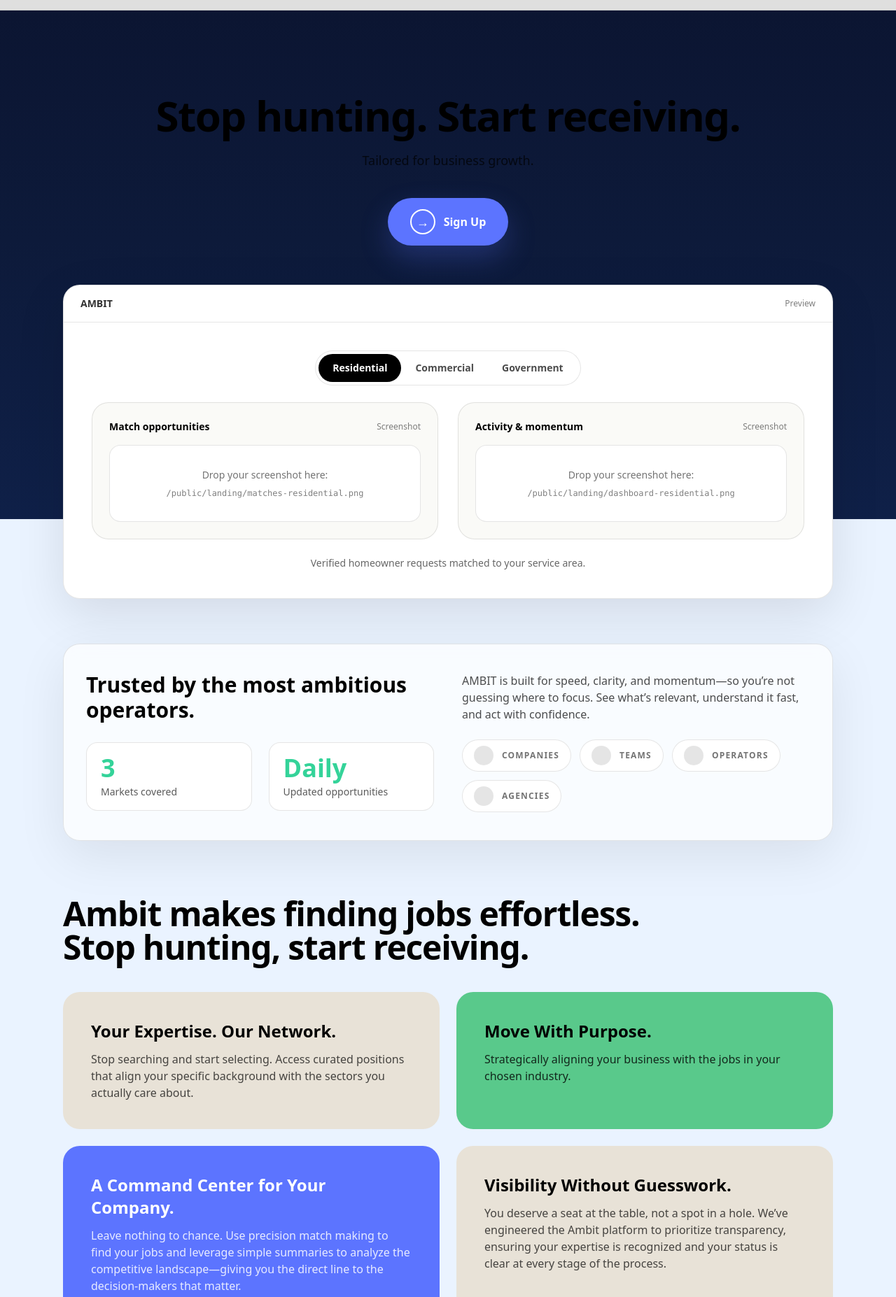
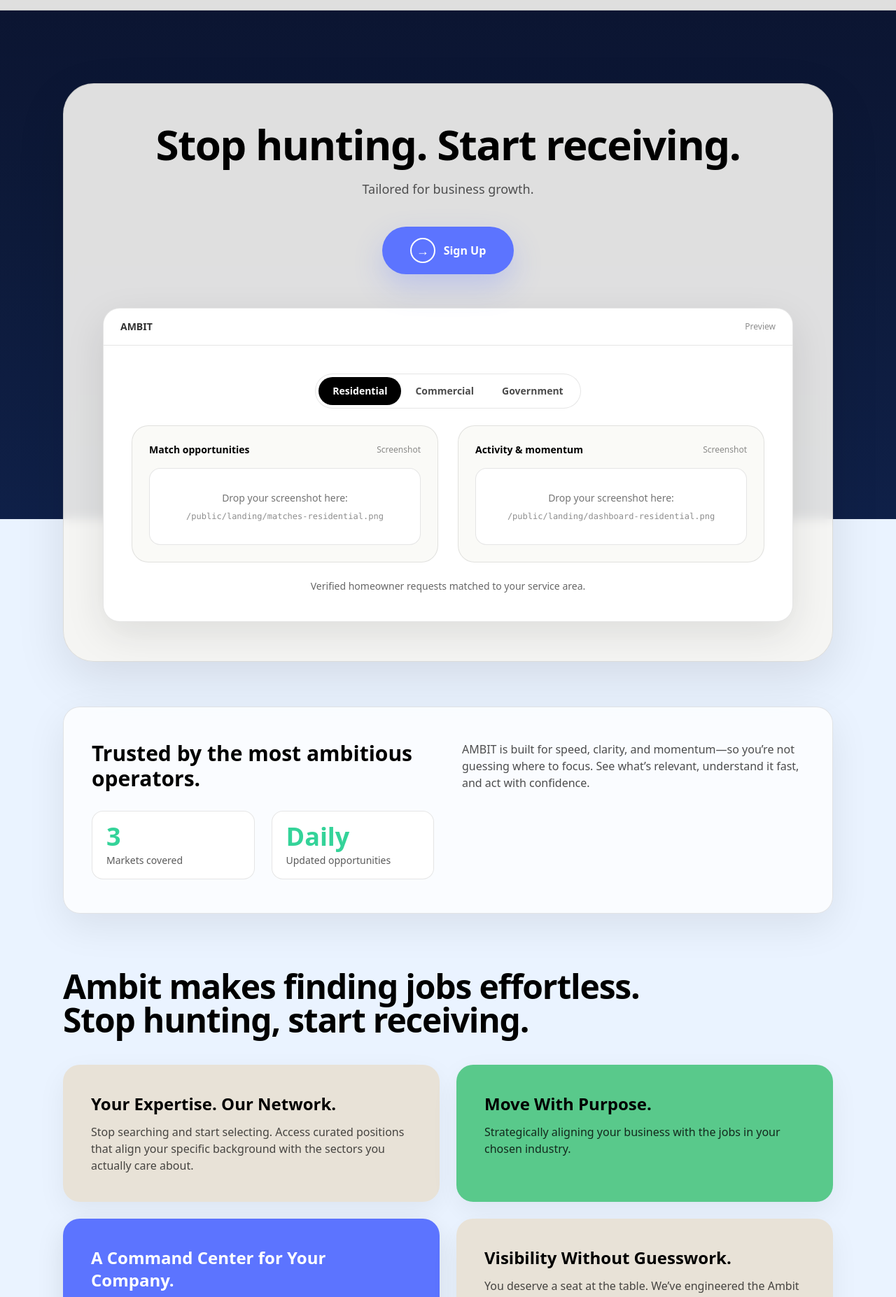
Before and after one commit to seansevrix/ambit, a Next.js app: page / in a window 1280 px wide. Shown: the part 58-1912 px from the top of the page at 70% size. Built offline with nearby package versions, Linux system fonts and the light colour scheme.

Commit message:
Force baby-blue background everywhere (remove all dark)

```diff
--- a/app/page.tsx
+++ b/app/page.tsx
@@ -20,32 +20,25 @@ function marketSub(m: Market) {
 
 const CONTAINER = "mx-auto max-w-[1180px] px-6 lg:px-10";
 
-function ArrowBadge() {
+function ArrowBadge({ dark = false }: { dark?: boolean }) {
   return (
-    <span className="mr-3 inline-flex h-9 w-9 items-center justify-center rounded-full border-2 border-white">
+    <span
+      className={[
+        "mr-3 inline-flex h-9 w-9 items-center justify-center rounded-full border-2",
+        dark ? "border-black" : "border-white",
+      ].join(" ")}
+    >
       <span className="text-lg font-black">→</span>
     </span>
   );
 }
 
-function LogoPill({ label }: { label: string }) {
-  return (
-    <div className="flex items-center gap-3 rounded-full border border-black/10 bg-white px-4 py-2">
-      <div className="h-7 w-7 rounded-full bg-black/10" />
-      <div className="text-xs font-semibold tracking-widest text-black/55 uppercase">
-        {label}
-      </div>
-    </div>
-  );
-}
-
 export default function HomePage() {
   const [market, setMarket] = useState<Market>("residential");
-
   const [modalOpen, setModalOpen] = useState(false);
   const [modalKind, setModalKind] = useState<"company" | "individual">("company");
 
-  // ✅ Hard-force baby-blue everywhere (this hides any dark background coming from layout)
+  // ✅ HARD FORCE: no dark background anywhere — html + body + a fixed baby-blue layer
   useEffect(() => {
     const prevHtml = document.documentElement.style.backgroundColor;
     const prevBody = document.body.style.backgroundColor;
@@ -59,6 +52,7 @@ export default function HomePage() {
     };
   }, []);
 
+  // Listen for nav "Sign Up" button (SiteNav dispatches this)
   useEffect(() => {
     function onOpen(e: any) {
       const kind = e?.detail?.kind === "individual" ? "individual" : "company";
@@ -73,12 +67,14 @@ export default function HomePage() {
 
   return (
     <div className="relative min-h-screen text-black">
-      {/* ✅ Baby-blue full-bleed background (covers any dark frame behind) */}
-      <div className="pointer-events-none fixed inset-0 -z-20 bg-[#EAF3FF]" />
-      {/* subtle pattern (light) */}
-      <div className="pointer-events-none fixed inset-0 -z-10 opacity-[0.18] [background-image:linear-gradient(135deg,rgba(0,0,0,0.12)_1px,transparent_1px),linear-gradient(45deg,rgba(0,0,0,0.12)_1px,transparent_1px)] [background-size:180px_180px]" />
-      {/* soft glow */}
-      <div className="pointer-events-none fixed inset-0 -z-10 bg-[radial-gradient(1000px_650px_at_50%_0%,rgba(92,116,255,0.16),transparent_60%)]" />
+      {/* ✅ Full-bleed baby-blue base (covers EVERYTHING behind) */}
+      <div className="pointer-events-none fixed inset-0 -z-50 bg-[#EAF3FF]" />
+
+      {/* very subtle pattern (still light) */}
+      <div className="pointer-events-none fixed inset-0 -z-40 opacity-[0.10] [background-image:linear-gradient(135deg,rgba(0,0,0,0.10)_1px,transparent_1px),linear-gradient(45deg,rgba(0,0,0,0.10)_1px,transparent_1px)] [background-size:180px_180px]" />
+
+      {/* soft baby-blue glow (NOT dark) */}
+      <div className="pointer-events-none fixed inset-0 -z-40 bg-[radial-gradient(900px_600px_at_50%_0%,rgba(92,116,255,0.16),transparent_62%)]" />
 
       <SignupModal
         open={modalOpen}
@@ -87,14 +83,15 @@ export default function HomePage() {
         market={market}
       />
 
-      {/* HERO */}
-      <section className={`${CONTAINER} pt-20 pb-16`}>
+      {/* HERO (light panel like Malakye) */}
+      <section className={`${CONTAINER} pt-16 pb-16`}>
+        <div className="rounded-[44px] border border-black/10 bg-[#F7F5F2]/90 shadow-[0_24px_70px_rgba(0,0,0,0.10)] backdrop-blur px-8 py-14 sm:px-14">
           <div className="text-center">
             <h1 className="text-5xl font-black tracking-tight sm:text-6xl sm:whitespace-nowrap">
               Stop hunting. Start receiving.
             </h1>
 
-          <p className="mx-auto mt-5 max-w-2xl text-lg text-black/70">
+            <p className="mx-auto mt-5 max-w-2xl text-lg text-black/65">
               Tailored for business growth.
             </p>
 
@@ -104,21 +101,22 @@ export default function HomePage() {
                   setModalKind("company");
                   setModalOpen(true);
                 }}
-              className="group inline-flex w-full max-w-sm items-center justify-center rounded-full bg-[#5C74FF] px-8 py-4 text-base font-semibold text-white shadow-[0_18px_40px_rgba(92,116,255,0.25)] hover:bg-[#465DFF] sm:w-auto"
+                className="inline-flex items-center justify-center rounded-full bg-[#5C74FF] px-10 py-4 text-base font-semibold text-white shadow-[0_18px_40px_rgba(92,116,255,0.25)] hover:bg-[#465DFF] transition"
               >
                 <ArrowBadge />
                 Sign Up
               </button>
             </div>
 
-          {/* Preview strip */}
-          <div className="mt-14 overflow-hidden rounded-3xl border border-black/10 bg-white shadow-[0_22px_70px_rgba(0,0,0,0.10)]">
+            {/* Preview strip (still light) */}
+            <div className="mt-12 overflow-hidden rounded-3xl border border-black/10 bg-white shadow-[0_18px_55px_rgba(0,0,0,0.10)]">
               <div className="flex items-center justify-between border-b border-black/10 px-6 py-4">
                 <div className="text-sm font-semibold text-black/80">AMBIT</div>
-              <div className="text-xs text-black/50">Preview</div>
+                <div className="text-xs text-black/45">Preview</div>
               </div>
 
               <div className="p-7 sm:p-10">
+                {/* market toggle */}
                 <div className="mb-6 inline-flex rounded-full border border-black/10 bg-white p-1">
                   {MARKETS.map((m) => {
                     const active = m.key === market;
@@ -144,11 +142,11 @@ export default function HomePage() {
                   <div className="rounded-3xl border border-black/10 bg-[#FAFAF7] p-6">
                     <div className="flex items-center justify-between">
                       <div className="text-sm font-semibold">Match opportunities</div>
-                    <div className="text-xs text-black/50">Screenshot</div>
+                      <div className="text-xs text-black/45">Screenshot</div>
                     </div>
                     <div className="mt-4 rounded-2xl border border-black/10 bg-white p-8 text-sm text-black/55">
                       Drop your screenshot here:
-                    <div className="mt-2 font-mono text-xs text-black/50">
+                      <div className="mt-2 font-mono text-xs text-black/45">
                         /public/landing/matches-{market}.png
                       </div>
                     </div>
@@ -156,12 +154,12 @@ export default function HomePage() {
 
                   <div className="rounded-3xl border border-black/10 bg-[#FAFAF7] p-6">
                     <div className="flex items-center justify-between">
-                    <div className="text-sm font-semibold">Activity & momentum</div>
-                    <div className="text-xs text-black/50">Screenshot</div>
+                      <div className="text-sm font-semibold">Activity &amp; momentum</div>
+                      <div className="text-xs text-black/45">Screenshot</div>
                     </div>
                     <div className="mt-4 rounded-2xl border border-black/10 bg-white p-8 text-sm text-black/55">
                       Drop your screenshot here:
-                    <div className="mt-2 font-mono text-xs text-black/50">
+                      <div className="mt-2 font-mono text-xs text-black/45">
                         /public/landing/dashboard-{market}.png
                       </div>
                     </div>
@@ -172,15 +170,15 @@ export default function HomePage() {
               </div>
             </div>
           </div>
+        </div>
       </section>
 
-      {/* TRUST */}
+      {/* TRUST (light — no dark bars) */}
       <section className={`${CONTAINER} pb-20`}>
-        <div className="rounded-3xl border border-black/10 bg-white/70 backdrop-blur px-8 py-10 shadow-[0_22px_70px_rgba(0,0,0,0.08)]">
-          <div className="grid gap-10 lg:grid-cols-2 lg:items-start">
+        <div className="rounded-3xl border border-black/10 bg-white/75 backdrop-blur px-10 py-12 shadow-[0_18px_55px_rgba(0,0,0,0.08)]">
+          <div className="grid gap-10 lg:grid-cols-2">
             <div>
               <h2 className="text-3xl font-black">Trusted by the most ambitious operators.</h2>
-
               <div className="mt-7 grid gap-6 sm:grid-cols-2">
                 <div className="rounded-2xl border border-black/10 bg-white px-5 py-4">
                   <div className="text-4xl font-black text-[#34D399]">3</div>
@@ -196,18 +194,12 @@ export default function HomePage() {
             <div className="text-black/70">
               AMBIT is built for speed, clarity, and momentum—so you’re not guessing where to focus.
               See what’s relevant, understand it fast, and act with confidence.
-              <div className="mt-6 flex flex-wrap gap-3">
-                <LogoPill label="Companies" />
-                <LogoPill label="Teams" />
-                <LogoPill label="Operators" />
-                <LogoPill label="Agencies" />
-              </div>
             </div>
           </div>
         </div>
       </section>
 
-      {/* FEATURE BLOCKS */}
+      {/* FEATURE BLOCKS (no dark blocks) */}
       <section className={`${CONTAINER} pb-20`}>
         <h2 className="text-5xl font-black tracking-tight">
           Ambit makes finding jobs effortless.
@@ -216,7 +208,7 @@ export default function HomePage() {
         </h2>
 
         <div className="mt-10 grid gap-6 lg:grid-cols-2">
-          <div className="rounded-3xl bg-[#E8E2D7] p-10">
+          <div className="rounded-3xl bg-[#E8E2D7] p-10 shadow-[0_14px_40px_rgba(0,0,0,0.06)]">
             <div className="text-2xl font-black">Your Expertise. Our Network.</div>
             <div className="mt-3 text-black/70">
               Stop searching and start selecting. Access curated positions that align your specific
@@ -224,34 +216,34 @@ export default function HomePage() {
             </div>
           </div>
 
-          <div className="rounded-3xl bg-[#59C98B] p-10">
+          <div className="rounded-3xl bg-[#59C98B] p-10 shadow-[0_14px_40px_rgba(0,0,0,0.06)]">
             <div className="text-2xl font-black text-black">Move With Purpose.</div>
             <div className="mt-3 text-black/80">
               Strategically aligning your business with the jobs in your chosen industry.
             </div>
           </div>
 
-          <div className="rounded-3xl bg-[#5C74FF] p-10 text-white lg:col-span-1">
+          <div className="rounded-3xl bg-[#5C74FF] p-10 text-white shadow-[0_14px_40px_rgba(0,0,0,0.10)]">
             <div className="text-2xl font-black">A Command Center for Your Company.</div>
-            <div className="mt-3 text-white/85">
+            <div className="mt-3 text-white/90">
               Leave nothing to chance. Use precision match making to find your jobs and leverage
               simple summaries to analyze the competitive landscape—giving you the direct line to
               the decision-makers that matter.
             </div>
           </div>
 
-          <div className="rounded-3xl bg-[#E8E2D7] p-10">
+          <div className="rounded-3xl bg-[#E8E2D7] p-10 shadow-[0_14px_40px_rgba(0,0,0,0.06)]">
             <div className="text-2xl font-black">Visibility Without Guesswork.</div>
             <div className="mt-3 text-black/70">
-              You deserve a seat at the table, not a spot in a hole. We’ve engineered the Ambit
-              platform to prioritize transparency, ensuring your expertise is recognized and your
-              status is clear at every stage of the process.
+              You deserve a seat at the table. We’ve engineered the Ambit platform to prioritize
+              transparency—so your expertise is recognized and your status is clear at every stage
+              of the process.
             </div>
           </div>
         </div>
       </section>
 
-      {/* TESTIMONIALS */}
+      {/* TESTIMONIALS (light) */}
       <section className={`${CONTAINER} pb-24`}>
         <div className="flex flex-col gap-3 sm:flex-row sm:items-end sm:justify-between">
           <div>
@@ -273,14 +265,8 @@ export default function HomePage() {
             { name: "Sarah K.", role: "Janitorial • Florida", quote: "Setup was simple. The organization alone saved us hours every week." },
             { name: "Mark T.", role: "Plumbing • California", quote: "It’s clean. It’s fast. We know what to look at first." },
             { name: "Tanya W.", role: "Home Services • Colorado", quote: "Feels like we finally have a system instead of chaos." },
-            { name: "David C.", role: "Ops • Nevada", quote: "We stopped wasting time digging. The summaries are the win." },
-            { name: "Ariana M.", role: "Facilities • Arizona", quote: "It filters noise and highlights what matters. That’s the whole game." },
-            { name: "Jordan S.", role: "HVAC • Texas", quote: "Match quality improved quickly once we tightened our keywords." },
           ].map((x) => (
-            <div
-              key={x.name}
-              className="rounded-3xl border border-black/10 bg-white p-7 shadow-[0_12px_40px_rgba(0,0,0,0.06)]"
-            >
+            <div key={x.name} className="rounded-3xl border border-black/10 bg-white p-7 shadow-[0_12px_40px_rgba(0,0,0,0.06)]">
               <div className="h-44 rounded-2xl bg-black/5" />
               <div className="mt-5 text-lg font-black">{x.name}</div>
               <div className="mt-1 text-sm text-black/60">{x.role}</div>
@@ -289,8 +275,8 @@ export default function HomePage() {
           ))}
         </div>
 
-        {/* Final CTA (light, no dark band) */}
-        <div className="mt-16 rounded-3xl border border-black/10 bg-white/80 backdrop-blur px-10 py-14 text-center shadow-[0_22px_70px_rgba(0,0,0,0.08)]">
+        {/* FINAL CTA (still light) */}
+        <div className="mt-16 rounded-3xl border border-black/10 bg-white/85 backdrop-blur px-10 py-14 text-center shadow-[0_18px_55px_rgba(0,0,0,0.08)]">
           <div className="text-4xl font-black">Plug into AMBIT to keep growing your business</div>
           <div className="mt-4 text-lg text-black/70">
             Join the platform where who you are is just as important as what you do.
@@ -301,11 +287,9 @@ export default function HomePage() {
               setModalKind("company");
               setModalOpen(true);
             }}
-            className="mt-10 inline-flex items-center justify-center rounded-full bg-[#5C74FF] px-10 py-4 text-base font-semibold text-white shadow-[0_18px_40px_rgba(92,116,255,0.25)] hover:bg-[#465DFF]"
+            className="mt-10 inline-flex items-center justify-center rounded-full bg-[#5C74FF] px-10 py-4 text-base font-semibold text-white shadow-[0_18px_40px_rgba(92,116,255,0.25)] hover:bg-[#465DFF] transition"
           >
-            <span className="mr-3 inline-flex h-9 w-9 items-center justify-center rounded-full border-2 border-white">
-              <span className="text-lg font-black">→</span>
-            </span>
+            <ArrowBadge />
             Sign Up
           </button>
 
```
Lines whose indentation alone changed are shown as unchanged.
